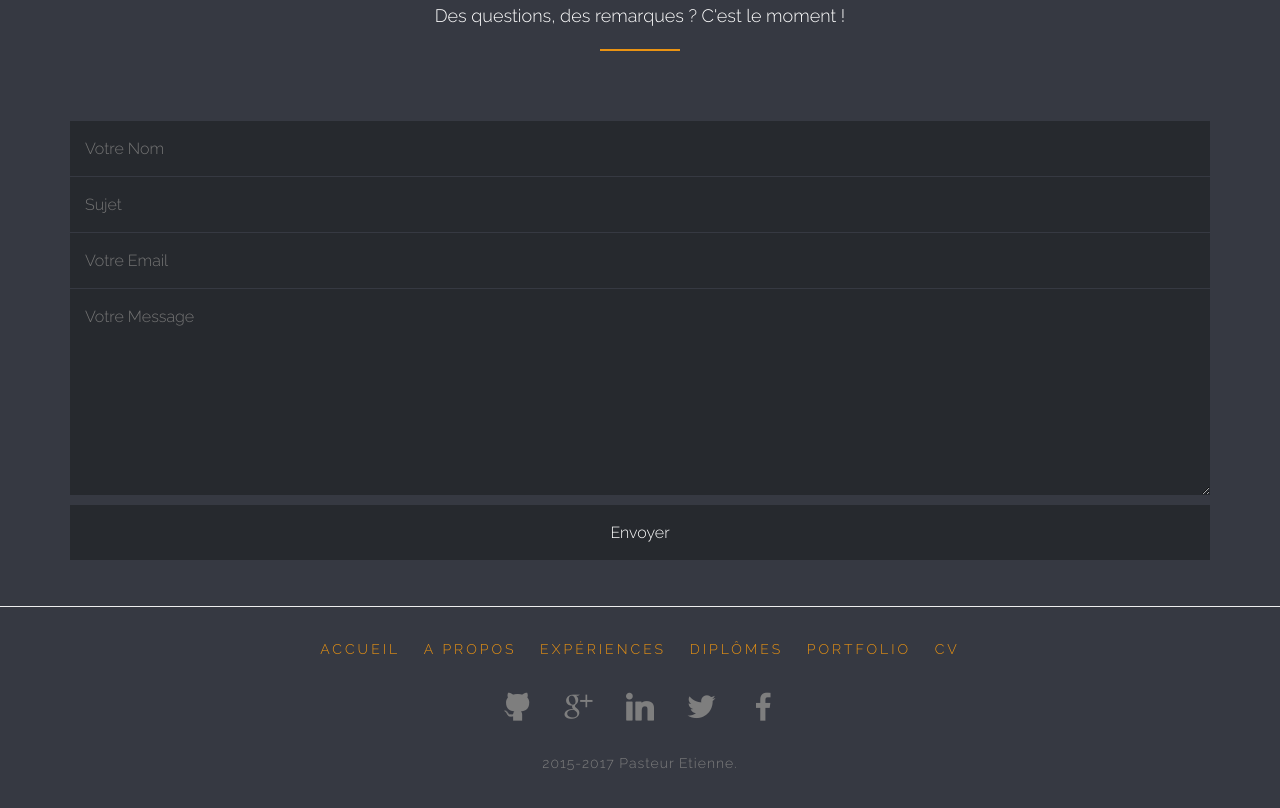
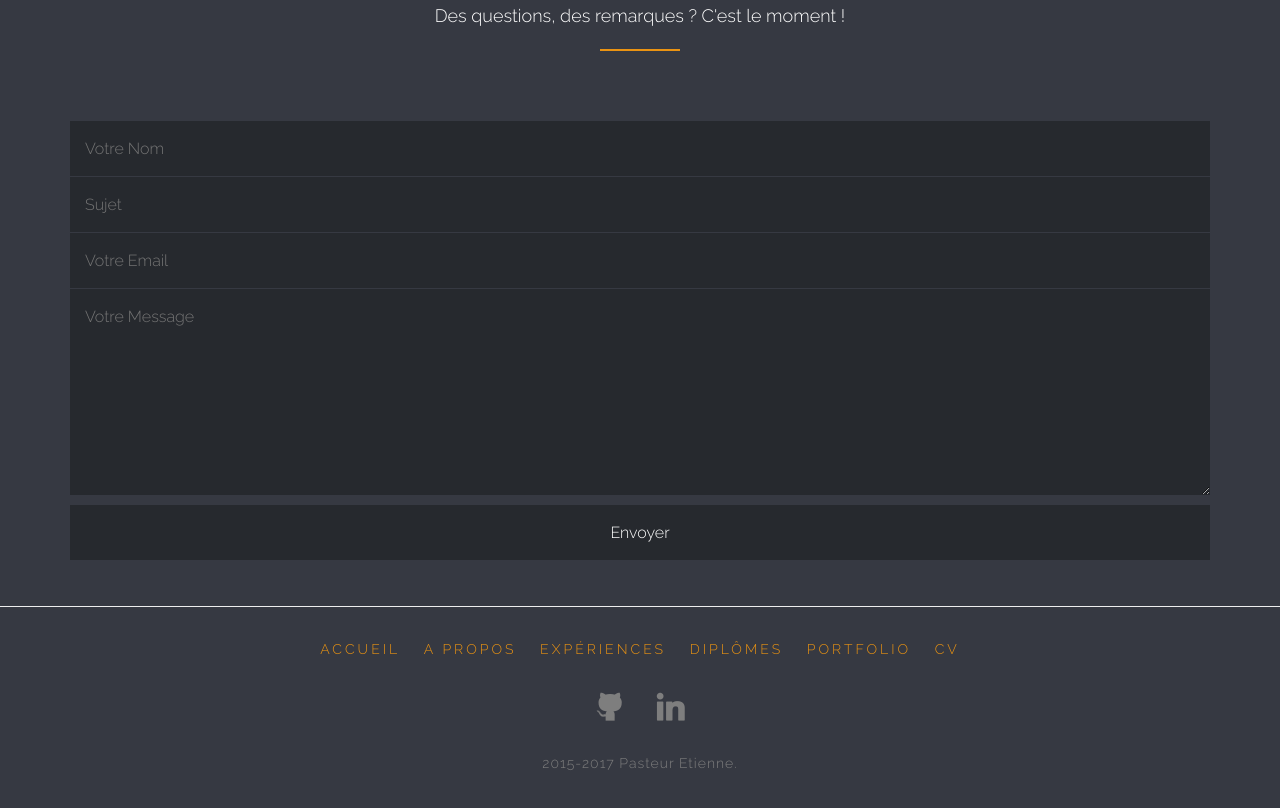
Before and after one commit to EtiennePasteur/EtiennePasteur.github.io, a plain HTML site: page index.html in a window 1280 px wide. Shown: the part 5168-5976 px from the top of the page. Drawn offline with nearby package versions, Linux system fonts and the light colour scheme; files whose address does not match are found by name; a web font is replaced by a local one.

Commit message:
Remove outdated social network

```diff
--- a/index.html
+++ b/index.html
@@ -349,10 +349,7 @@
 		<div class="footersocial">
 			<ul>
 				<li><a href="https://github.com/EtiennePasteur" title="Follow Me on GitHub" target="_blank"><span class="socicon socicon-github"></span></a></li>
-				<li><a href="https://plus.google.com/109995521238474949447" title="Follow Me on Google Plus" target="_blank"><span class="socicon socicon-google"></span></a></li>
 				<li><a href="https://fr.linkedin.com/pub/etienne-pasteur/a8/42/338" title="Follow Me on LinkedIn" target="_blank"><span class="socicon socicon-linkedin"></span></a></li>
-				<li><a href="https://twitter.com/Deeganx3" title="Follow Me on Twitter" target="_blank"><span class="socicon socicon-twitter"></span></a></li>
-				<li><a href="https://www.facebook.com/et.pasteur" title="Follow Me on Facebook" target="_blank"><span class="socicon socicon-facebook"></span></a></li>
 			</ul>
 		</div>
 		<div class="copyright">
```
